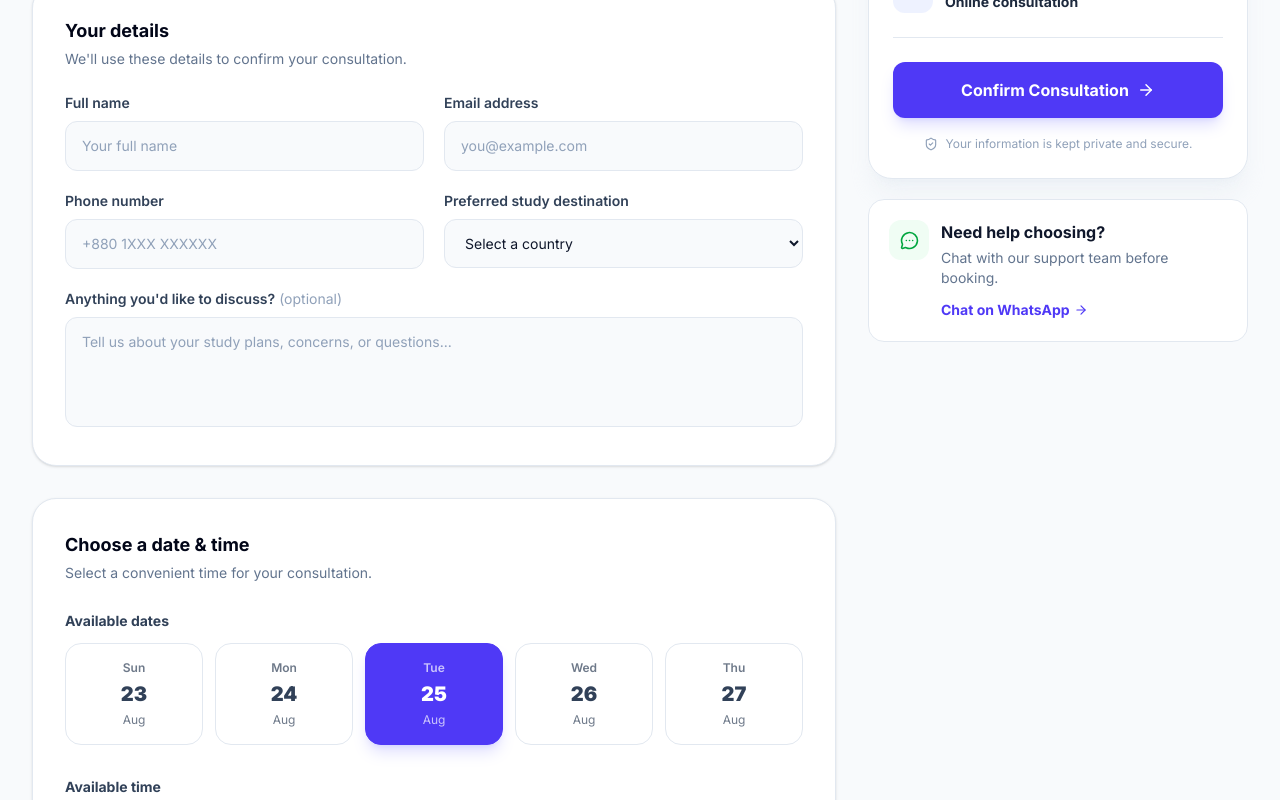
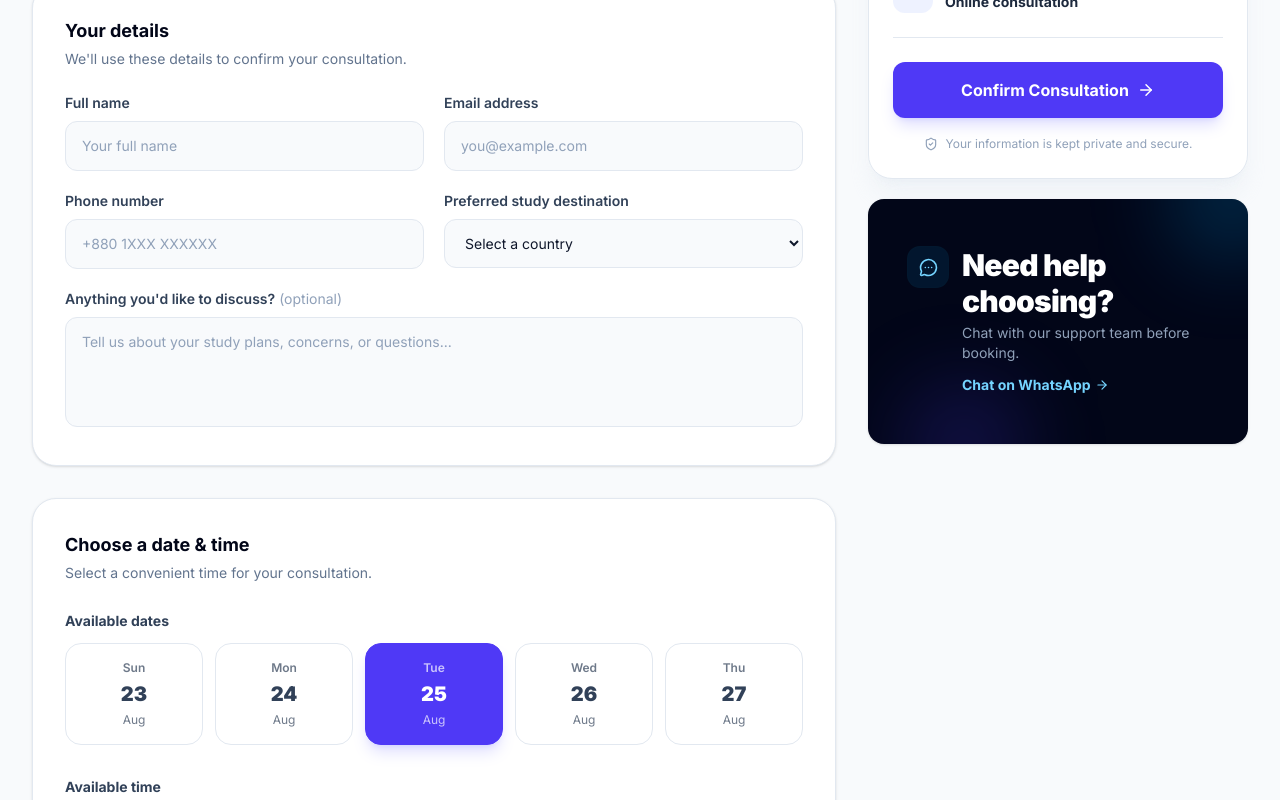
Before and after one commit to ANONTO96/ScholarX--Explainable-AI-based-Scholarship-Guidance-and-Eligibility-Analysis-System, a React (Vite) app in the folder frontend/: page /book-consultation in a window 1280 px wide. Shown: the part 1500-2300 px from the top of the page. Built offline with nearby package versions, Linux system fonts and the light colour scheme.

Commit message:
opt: support banner in report issue and book consultation page, hero, footer, and routes get optimized

```diff
--- a/frontend/src/components/Footer.jsx
+++ b/frontend/src/components/Footer.jsx
@@ -16,14 +16,14 @@ const Footer = () => {
   <div className="grid grid-cols-1 md:grid-cols-4 gap-6">
     <nav className="flex flex-col gap-3">
     <h6 className="footer-title opacity-80">Platform</h6>
-    <NavLink className="link link-hover text-gray-500">Home</NavLink>
-    <NavLink className="link link-hover text-gray-500">Features</NavLink>
-    <NavLink className="link link-hover text-gray-500">Countries</NavLink>
-    <NavLink className="link link-hover text-gray-500">Courses</NavLink>
-    <NavLink className="link link-hover text-gray-500">Pricing</NavLink>
-    <NavLink className="link link-hover text-gray-500">About us</NavLink>
-    <NavLink className="link link-hover text-gray-500">Privacy Policy</NavLink>
-    <NavLink className="link link-hover text-gray-500">Terms of Service</NavLink>
+    <NavLink to="/" className="link link-hover text-gray-500">Home</NavLink>
+    <NavLink to="features" className="link link-hover text-gray-500">Features</NavLink>
+    <NavLink to="countries" className="link link-hover text-gray-500">Countries</NavLink>
+    <NavLink to="programs" className="link link-hover text-gray-500">Courses</NavLink>
+    <NavLink to="pricing" className="link link-hover text-gray-500">Pricing</NavLink>
+    <NavLink to="about-us" className="link link-hover text-gray-500">About us</NavLink>
+    <NavLink to="privacy-policy" className="link link-hover text-gray-500">Privacy Policy</NavLink>
+    <NavLink to="terms-of-service" className="link link-hover text-gray-500">Terms of Service</NavLink>
   </nav>
   <nav className="flex flex-col gap-3">
     <h6 className="footer-title opacity-80">Services</h6>
@@ -37,10 +37,10 @@ const Footer = () => {
   </nav>
   <nav className="flex flex-col gap-3">
     <h6 className="footer-title opacity-80">Resources</h6>
-    <NavLink className="link link-hover text-gray-500">Blog</NavLink>
-    <NavLink className="link link-hover text-gray-500">FAQ</NavLink>
-    <NavLink className="link link-hover text-gray-500">Support</NavLink>
-    <NavLink className="link link-hover text-gray-500">Contact</NavLink>
+    <NavLink to="blog" className="link link-hover text-gray-500">Blog</NavLink>
+    <NavLink to="FAQ" className="link link-hover text-gray-500">FAQ</NavLink>
+    <NavLink to="support" className="link link-hover text-gray-500">Support</NavLink>
+    <NavLink to="contact" className="link link-hover text-gray-500">Contact</NavLink>
   </nav>
   <form>
     <h6 className="footer-title opacity-80">Subscribe</h6>
@@ -72,19 +72,19 @@ provide consent to receive updates from our company.
 <div className="footer place-items-center sm:place-items-start sm:footer-horizontal text-base-content items-center w-[98%] mx-auto pt-6 pb-6 sm:pb-10">
     <aside className="grid-flow-col items-center">
     <img className="w-10 h-10" src="https://img.icons8.com/?size=100&id=sN8OKT5sSTJM&format=png&color=000000" alt="logo" />
-    <p className="text-gray-600">Copyright © {new Date().getFullYear()} -ScholarX. All rights reserved.</p>
+    <p className="text-gray-600">Copyright © {new Date().getFullYear()} - <span className="bg-linear-to-r from-blue-600 via-indigo-600 to-sky-600 bg-clip-text text-transparent">ScholarX</span>. All rights reserved.</p>
   </aside>
   <nav className="grid-flow-col gap-2 place-self-center md:justify-self-end">
-    <a>
+    <a className="shadow-md hover:-translate-y-0.5 hover:shadow-xl transition-all">
       <img className="w-7 h-7" src="https://img.icons8.com/?size=100&id=59780&format=png&color=000000" alt="Facebook" />
     </a>
-    <a>
+    <a className="shadow-md hover:-translate-y-0.5 hover:shadow-xl transition-all">
       <img className="w-7 h-7" src="https://img.icons8.com/?size=100&id=59813&format=png&color=000000" alt="Instagram" />
     </a>
-    <a>
+    <a className="shadow-md hover:-translate-y-0.5 hover:shadow-xl transition-all">
         <img className="w-7 h-7" src="https://img.icons8.com/?size=100&id=01GWmP9aUoPj&format=png&color=000000" alt="Twitter" />
     </a>
-    <a>
+    <a className="shadow-md hover:-translate-y-0.5 hover:shadow-xl transition-all">
         <img className="w-7 h-7" src="https://img.icons8.com/?size=100&id=98960&format=png&color=000000" alt="LinkedIn" />
     </a>
   </nav>
--- a/frontend/src/components/Hero.jsx
+++ b/frontend/src/components/Hero.jsx
@@ -42,7 +42,7 @@ const Hero = () => {
         className="absolute z-10 right-[45%] top-20 rotate-12 text-blue-200"
         size={55}
       />
-        <div className="relative z-20 flex flex-col gap-5 items-start justify-center w-[96%] max-w-210 text-center mx-auto px-5 sm:px-10 lg:px-20">
+        <div className="relative z-20 lg:z-0 flex flex-col gap-5 items-start justify-center w-[96%] max-w-210 text-center mx-auto px-5 sm:px-10 lg:px-20">
             <h1 className="text-5xl sm:text-6xl lg:text-7xl font-semibold">Find the scholarship that fits your future</h1>
             <p className="text-gray-600">We aggregate global opportunities from Erasmus+ to DAAD and analyze your profile against them. Then we build your personal roadmap to a funded education.</p>
             <div className="flex gap-2 sm:gap-5 items-center justify-center w-full">
--- a/frontend/src/pages/BookConsultation.jsx
+++ b/frontend/src/pages/BookConsultation.jsx
@@ -13,6 +13,7 @@ import {
     Video,
 } from "lucide-react";
 import { useState } from "react";
+
 
 const consultationTypes = [
     {
@@ -623,27 +624,38 @@ export default function BookConsultation() {
                                 </div>
 
                                 {/* Need help */}
-                                <div className="mt-5 rounded-2xl border border-slate-200 bg-white hover:shadow-md hover:border hover:border-green-100 transition-all p-5">
-                                    <div className="group flex items-start gap-3">
-                                        <div className="flex h-10 w-10 shrink-0 items-center justify-center rounded-xl bg-green-50 text-green-600 group-hover:bg-green-600 group-hover:text-white transition-all">
+<div className="group relative mt-5 overflow-hidden rounded-2xl bg-slate-950 px-6 py-10 sm:px-10 lg:py-12 shadow-sm transition-all duration-300 hover:shadow-lg">
+    {/* Decorative glows */}
+    <div className="pointer-events-none absolute -right-12 -top-16 h-32 w-32 rounded-full bg-sky-500/20 blur-2xl transition-all duration-500 group-hover:bg-sky-500/30" />
+
+    <div className="pointer-events-none absolute -bottom-16 left-8 h-32 w-32 rounded-full bg-indigo-600/20 blur-2xl" />
+
+    {/* Content */}
+    <div className="relative flex items-start gap-3.5">
+        {/* Icon */}
+        <div className="flex h-10 w-10 shrink-0 items-center justify-center rounded-xl bg-sky-500/10 text-sky-300 ring-1 ring-sky-400/10">
             <MessageCircleMore size={19} />
         </div>
 
-                                        <div>
-                                            <p className="font-bold text-slate-900">
+        <div className="min-w-0">
+            <p className="text-2xl font-black tracking-tight text-white sm:text-3xl">
                 Need help choosing?
             </p>
 
-                                            <p className="mt-1 text-sm leading-5 text-slate-500">
+            <p className="mt-1 text-sm leading-5 text-slate-400">
                 Chat with our support team before booking.
             </p>
 
             <a
                 href="https://wa.me/8801XXXXXXXXX"
-                                                className="group mt-3 inline-flex items-center gap-1 group-hover:gap-2 text-sm font-bold text-indigo-600 hover:text-indigo-700"
+                className="group/link mt-3 inline-flex items-center gap-1 text-sm font-bold text-sky-300 transition-all hover:gap-2 hover:text-sky-200"
             >
                 Chat on WhatsApp
-                                                <ArrowRight className="transition-transform group-hover:translate-x-1" size={14} />
+
+                <ArrowRight
+                    size={14}
+                    className="transition-transform duration-200 group-hover/link:translate-x-1"
+                />
             </a>
         </div>
     </div>
@@ -653,6 +665,7 @@ export default function BookConsultation() {
                     </form>
                 </div>
             </section>
+
         </main>
     );
 }
--- a/frontend/src/pages/ReportIssues.jsx
+++ b/frontend/src/pages/ReportIssues.jsx
@@ -802,14 +802,18 @@ export default function ReportIssue() {
             {/* ========================================================= */}
 
             <section className="mx-auto max-w-7xl px-6 pb-16 lg:px-8">
-                <div className="relative overflow-hidden rounded-3xl bg-slate-950 px-6 py-10 sm:px-10">
-                    <div className="absolute -right-20 -top-24 h-64 w-64 rounded-full bg-indigo-600/20 blur-3xl" />
+    <div className="relative overflow-hidden rounded-3xl bg-linear-to-r from-blue-600 via-indigo-600 to-sky-600 px-6 py-10 sm:px-10">
+        {/* Sky + Indigo glow */}
+        <div className="absolute -right-20 -top-24 h-64 w-64 rounded-full bg-sky-500/20 blur-3xl" />
 
-                    <div className="absolute -bottom-24 left-20 h-64 w-64 rounded-full bg-purple-600/20 blur-3xl" />
+        <div className="absolute -bottom-24 left-20 h-64 w-64 rounded-full bg-indigo-600/20 blur-3xl" />
+
+        {/* Subtle center glow */}
+        <div className="absolute right-1/3 top-1/2 h-40 w-40 -translate-y-1/2 rounded-full bg-blue-500/10 blur-3xl" />
 
         <div className="relative flex flex-col items-start justify-between gap-8 md:flex-row md:items-center">
             <div>
-                            <div className="mb-3 flex items-center gap-2 text-sm font-bold text-indigo-300">
+                <div className="mb-3 flex items-center gap-2 text-sm font-bold text-blue-300">
                     <Headphones className="h-4 w-4" />
                     Need more help?
                 </div>
@@ -826,7 +830,7 @@ export default function ReportIssue() {
 
             <NavLink
                 to="/book-consultation"
-                            className="inline-flex shrink-0 items-center gap-2 rounded-xl bg-white px-5 py-3.5 text-sm font-bold text-slate-900 transition-all hover:bg-base-200 hover:scale-104"
+                className="inline-flex shrink-0 items-center gap-2 rounded-xl bg-white px-5 py-3.5 text-sm font-bold text-slate-900 transition-all hover:scale-104 hover:bg-base-200"
             >
                 Book Consultation
                 <ChevronRight className="h-4 w-4" />
--- a/frontend/src/routes/Routes.jsx
+++ b/frontend/src/routes/Routes.jsx
@@ -40,7 +40,7 @@ export const router = createBrowserRouter([
       { path: "features", Component: Features },
       { path: "countries", Component: AllCountries },
       { path: "/countries/:slug", Component: CountryDetails },
-      { path: "/programs", Component: AllPrograms },
+      { path: "programs", Component: AllPrograms },
       { path: "/programDetails/:slug", Component: ProgramDetails },
       { path: "pricing", Component: Pricing },
       { path: "blog", Component: Blog },
```
Lines whose indentation alone changed are shown as unchanged.
